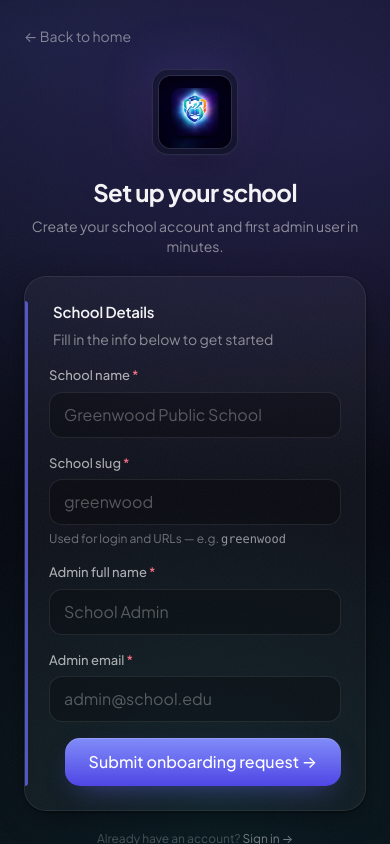
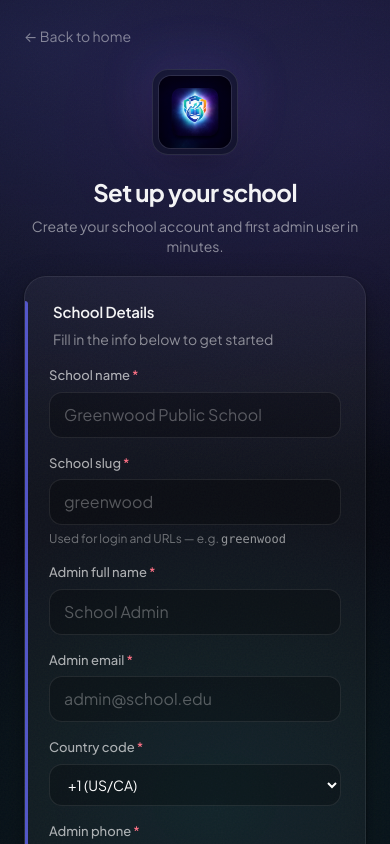
Before and after one commit to GPSR/EduHub, a Next.js app: page /onboard in a window 390 px wide. Shown: the top 844 px of the page. Built offline with nearby package versions, Linux system fonts and the light colour scheme.

Commit message:
Add onboarding admin phone with country code and use it for approval SMS

```diff
--- a/app/onboard/actions.ts
+++ b/app/onboard/actions.ts
@@ -12,7 +12,9 @@ const OnboardSchema = z.object({
     .min(2)
     .regex(/^[a-z0-9-]+$/i, "Use letters, numbers, and hyphens only."),
   adminName: z.string().min(2),
-  adminEmail: z.string().email()
+  adminEmail: z.string().email(),
+  adminPhoneCountryCode: z.string().regex(/^\+\d{1,4}$/),
+  adminPhone: z.string().min(6).max(15)
 });
 
 export async function onboardAction(_prev: OnboardState, formData: FormData): Promise<OnboardState> {
@@ -21,7 +23,9 @@ export async function onboardAction(_prev: OnboardState, formData: FormData): Pr
       schoolName: formData.get("schoolName"),
       schoolSlug: formData.get("schoolSlug"),
       adminName: formData.get("adminName"),
-      adminEmail: formData.get("adminEmail")
+      adminEmail: formData.get("adminEmail"),
+      adminPhoneCountryCode: String(formData.get("adminPhoneCountryCode") ?? "").trim(),
+      adminPhone: String(formData.get("adminPhone") ?? "").replace(/\D/g, "")
     });
     if (!parsed.success) {
       const message = parsed.error.issues[0]?.message ?? "Please check your inputs.";
@@ -30,6 +34,7 @@ export async function onboardAction(_prev: OnboardState, formData: FormData): Pr
 
     const slug = parsed.data.schoolSlug.toLowerCase();
     const email = parsed.data.adminEmail.toLowerCase();
+    const fullPhone = `${parsed.data.adminPhoneCountryCode}${parsed.data.adminPhone}`;
 
     const existing = await prisma.school.findUnique({ where: { slug } });
     if (existing) return { ok: false, message: "School slug already exists. Try another one." };
@@ -46,6 +51,8 @@ export async function onboardAction(_prev: OnboardState, formData: FormData): Pr
         schoolSlug: slug,
         adminName: parsed.data.adminName,
         adminEmail: email,
+        adminPhoneCountryCode: parsed.data.adminPhoneCountryCode,
+        adminPhone: fullPhone,
         status: "PENDING"
       }
     });
--- a/app/platform/(app)/onboarding-requests/actions.ts
+++ b/app/platform/(app)/onboarding-requests/actions.ts
@@ -15,6 +15,7 @@ export type OnboardingApprovalState = {
   message?: string;
   inviteUrl?: string;
   adminEmail?: string;
+  adminPhone?: string;
   schoolName?: string;
 };
 
@@ -133,6 +134,7 @@ export async function approveOnboardingRequestAction(
   const notify = await sendOnboardingApprovalNotifications({
     schoolName: request.schoolName,
     adminEmail: request.adminEmail.toLowerCase(),
+    adminPhone: request.adminPhone,
     inviteUrl
   });
 
@@ -158,6 +160,7 @@ export async function approveOnboardingRequestAction(
     } Share options are below.`,
     inviteUrl,
     adminEmail: request.adminEmail.toLowerCase(),
+    adminPhone: request.adminPhone ?? undefined,
     schoolName: request.schoolName
   };
 }
--- a/app/platform/(app)/onboarding-requests/page.tsx
+++ b/app/platform/(app)/onboarding-requests/page.tsx
@@ -47,6 +47,12 @@ export default async function PlatformOnboardingRequestsPage() {
                     <span>Slug: <code className="text-white/60">{r.schoolSlug}</code></span>
                     <span className="text-white/20">·</span>
                     <span>Admin: {r.adminName} ({r.adminEmail})</span>
+                    {r.adminPhone && (
+                      <>
+                        <span className="text-white/20">·</span>
+                        <span>Phone: {r.adminPhone}</span>
+                      </>
+                    )}
                     <span className="text-white/20">·</span>
                     <span>Submitted {r.createdAt.toLocaleDateString()}</span>
                   </div>
@@ -78,6 +84,7 @@ export default async function PlatformOnboardingRequestsPage() {
                     <span>Slug: <code className="text-white/55">{r.schoolSlug}</code></span>
                     <span>·</span>
                     <span>{r.adminEmail}</span>
+                    {r.adminPhone && <><span>·</span><span>{r.adminPhone}</span></>}
                     {r.note && <><span>·</span><span className="italic">{r.note}</span></>}
                   </div>
                 </div>
--- a/app/platform/(app)/onboarding-requests/ui.tsx
+++ b/app/platform/(app)/onboarding-requests/ui.tsx
@@ -30,7 +30,7 @@ export function RequestApprovalForm({
     );
     return {
       emailHref: approveState.adminEmail ? `mailto:${approveState.adminEmail}?subject=${subject}&body=${body}` : null,
-      smsHref: `sms:?&body=${body}`,
+      smsHref: `sms:${approveState.adminPhone ?? ""}?&body=${body}`,
       waHref: `https://wa.me/?text=${body}`
     };
   }, [approveState]);
--- a/components/onboard-form.tsx
+++ b/components/onboard-form.tsx
@@ -40,6 +40,26 @@ export function OnboardForm() {
         <Label required>Admin email</Label>
         <Input name="adminEmail" type="email" placeholder="admin@school.edu" required />
       </div>
+      <div>
+        <Label required>Country code</Label>
+        <select
+          name="adminPhoneCountryCode"
+          defaultValue="+1"
+          className="w-full rounded-[13px] bg-black/25 border border-white/[0.09] px-3.5 py-2.5 text-sm text-white outline-none focus:border-indigo-400/50 focus:ring-4 focus:ring-indigo-500/12 transition-all"
+          required
+        >
+          <option value="+1">+1 (US/CA)</option>
+          <option value="+44">+44 (UK)</option>
+          <option value="+91">+91 (IN)</option>
+          <option value="+61">+61 (AU)</option>
+          <option value="+971">+971 (UAE)</option>
+          <option value="+65">+65 (SG)</option>
+        </select>
+      </div>
+      <div>
+        <Label required>Admin phone</Label>
+        <Input name="adminPhone" type="tel" inputMode="numeric" placeholder="9876543210" required />
+      </div>
 
       {state.message && (
         <div className={[
```
Also changed, not shown: lib/approval-notify.ts (+4 -3 lines), 1 other file (tests, documents, lock files or other folders).
